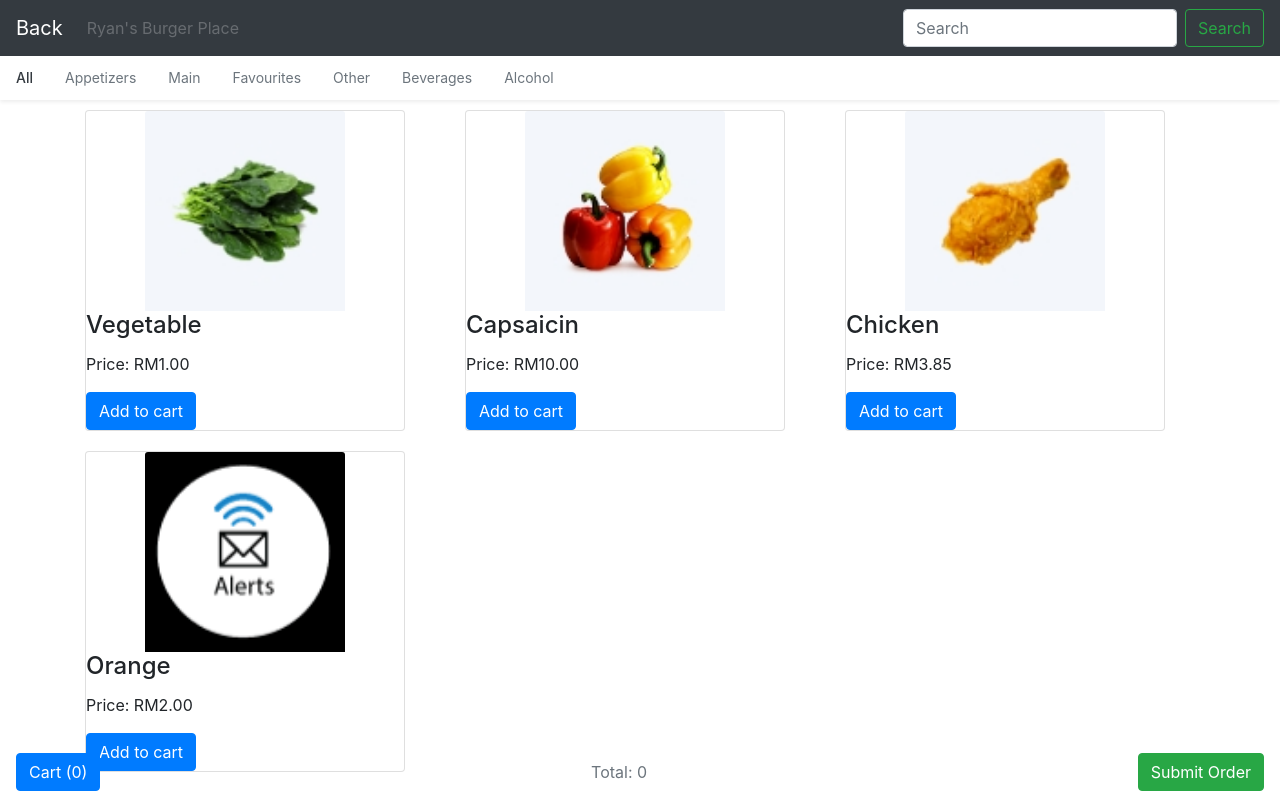
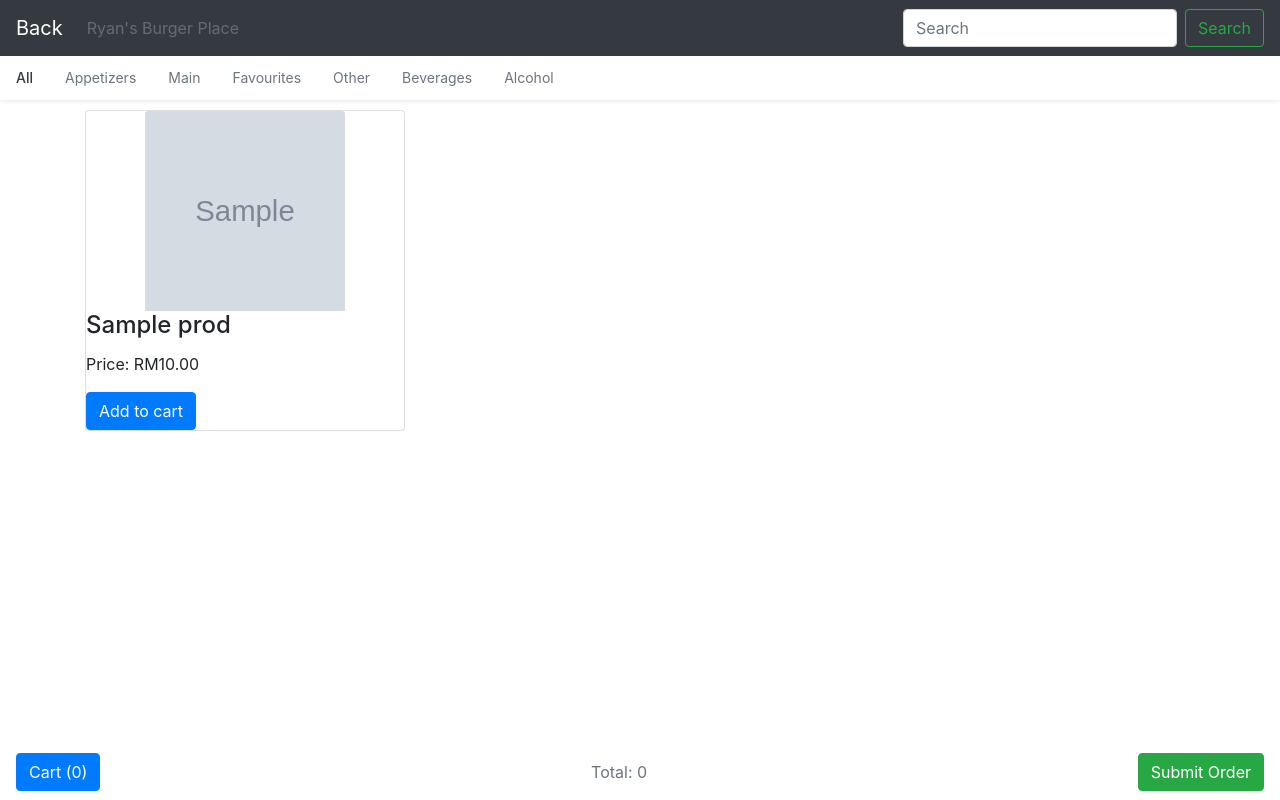
Before and after one commit to thenameisryan/fos_foodboard, a PHP site: page /fos_foodboard/cus-menu.php?r=1 in a window 1280 px wide. Run offline with PHP 8.4, Linux system fonts and the light colour scheme; tables that the repository leaves empty or names only in its code hold one stand-in row (values such as "Sample post"); grey boxes marked "Sample" are stand-in pictures.

Commit message:
access to individual restaurants

```diff
--- a/client/generateqrcode.php
+++ b/client/generateqrcode.php
@@ -4,7 +4,7 @@ include("assets/vendor/phpqrcode/qrlib.php");
 if(isset($_GET['qr'])){
     if($_GET['qr']=='t'){
 
-        $url = "www.facebook.com";
+        $url = "https://localhost/fos_foodboard/cus-landing.php?r='".$_SESSION['user_id']."'";
 
         // $path variable store the location where to
         // store image and $file creates directory name
--- a/client/include/connectdb.php
+++ b/client/include/connectdb.php
@@ -270,6 +270,18 @@ if (isset($_POST['add_menu_item'])) {
 	if (empty($prod_name)) { array_push($errors, "* Product name is required"); }
 	if (empty($prod_price)) { array_push($errors, "* Product price is required"); }
 
+	// first check the database to make sure
+  	// an item does not already exist with the same name
+  	echo $prod_check_query = "SELECT * FROM fos_prod WHERE prod_name='$prod_name' AND client_uid='$client_uid' LIMIT 1";
+  	$result = mysqli_query($db, $prod_check_query);
+  	$prod = mysqli_fetch_assoc($result);
+
+  	if ($prod) { // if user exists
+  	  	if ($prod['prod_name'] === $prod_name) {
+  	    	array_push($errors, "Product Name already exists.");
+  	  	}
+  	}
+
 	// Check if file already exists
 	// if (file_exists($target_file)) {
 	//     array_push($errors, "Sorry, file already exists.");
--- a/cus-menu.php
+++ b/cus-menu.php
@@ -1,3 +1,12 @@
+<?php
+include("client/include/connectdb.php");
+
+$qry = "SELECT * FROM fos_prod
+        WHERE client_uid = '".$_GET['r']."'";
+$result_items = mysqli_query($db, $qry);
+$num_items = mysqli_num_rows($result_items);
+
+?>
 <!doctype html>
 <html lang="en">
 
@@ -214,46 +223,21 @@
   <section class="latest-product spad">
     <div class="container">
       <div class="row">
-        <div class="col-lg-4 col-md-6">
-          <div class="card" style="width: 20rem;">
-            <img class="card-img-top" src="img/product/lp-1.jpg" alt="Card image cap">
-            <div class="card-block">
-              <h4 class="card-title">Vegetable</h4>
-              <p class="card-text">Price: RM1.00</p>
-              <a href="#" data-name="Vegetable" data-price="1.0" class="add-to-cart btn btn-primary">Add to cart</a>
+        <?php for($c=0; $c<$num_items; $c++){ ?>
+        <?php $prod = mysqli_fetch_assoc($result_items);?>
+        <?php $client_img_path = "client/".$prod['prod_image'];?>
+        <?php $client_prod_price = number_format(($prod['prod_price']*1.0),2);?>
+          <div class="col-lg-4 col-md-6">
+            <div class="card" style="width: 20rem;">
+             <img class="card-img-top" src="<?php echo $client_img_path?>" alt="Card image cap">
+              <div class="card-block">
+                <h4 class="card-title"><?php echo $prod['prod_name'];?></h4>
+                <p class="card-text">Price: RM<?php echo $client_prod_price;?></p>
+                <a href="#" data-name="<?php echo $prod['prod_name'];?>" data-price="<?php echo $client_prod_price;?>" class="add-to-cart btn btn-primary">Add to cart</a>
+              </div>
             </div>
           </div>
-        </div>
-        <div class="col-lg-4 col-md-6">
-          <div class="card" style="width: 20rem;">
-            <img class="card-img-top" src="img/product/lp-2.jpg" alt="Card image cap">
-            <div class="card-block">
-              <h4 class="card-title">Capsaicin</h4>
-              <p class="card-text">Price: RM10.00</p>
-              <a href="#" data-name="Capsaicin" data-price="10.0" class="add-to-cart btn btn-primary">Add to cart</a>
-            </div>
-          </div>
-        </div>
-        <div class="col-lg-4 col-md-6">
-          <div class="card" style="width: 20rem;">
-            <img class="card-img-top" src="img/product/lp-3.jpg" alt="Card image cap">
-            <div class="card-block">
-              <h4 class="card-title">Chicken</h4>
-              <p class="card-text">Price: RM3.85</p>
-              <a href="#" data-name="Chicken" data-price="3.85" class="add-to-cart btn btn-primary">Add to cart</a>
-            </div>
-          </div>
-        </div>
-        <div class="col-lg-4 col-md-6">
-          <div class="card" style="width: 20rem;">
-            <img class="card-img-top" src="img/product/alert.png" alt="Card image cap">
-            <div class="card-block">
-              <h4 class="card-title">Orange</h4>
-              <p class="card-text">Price: RM2.00</p>
-              <a href="#" data-name="Orange" data-price="2.0" class="add-to-cart btn btn-primary">Add to cart</a>
-            </div>
-          </div>
-        </div>
+        <?php } ?>
         <!-- <div class="latest-product__slider owl-carousel">
                             <div class="latest-prdouct__slider__item">
                                 <a href="#" class="latest-product__item">
```
Also changed, not shown: client/assets/uploads/alert.png (added).
